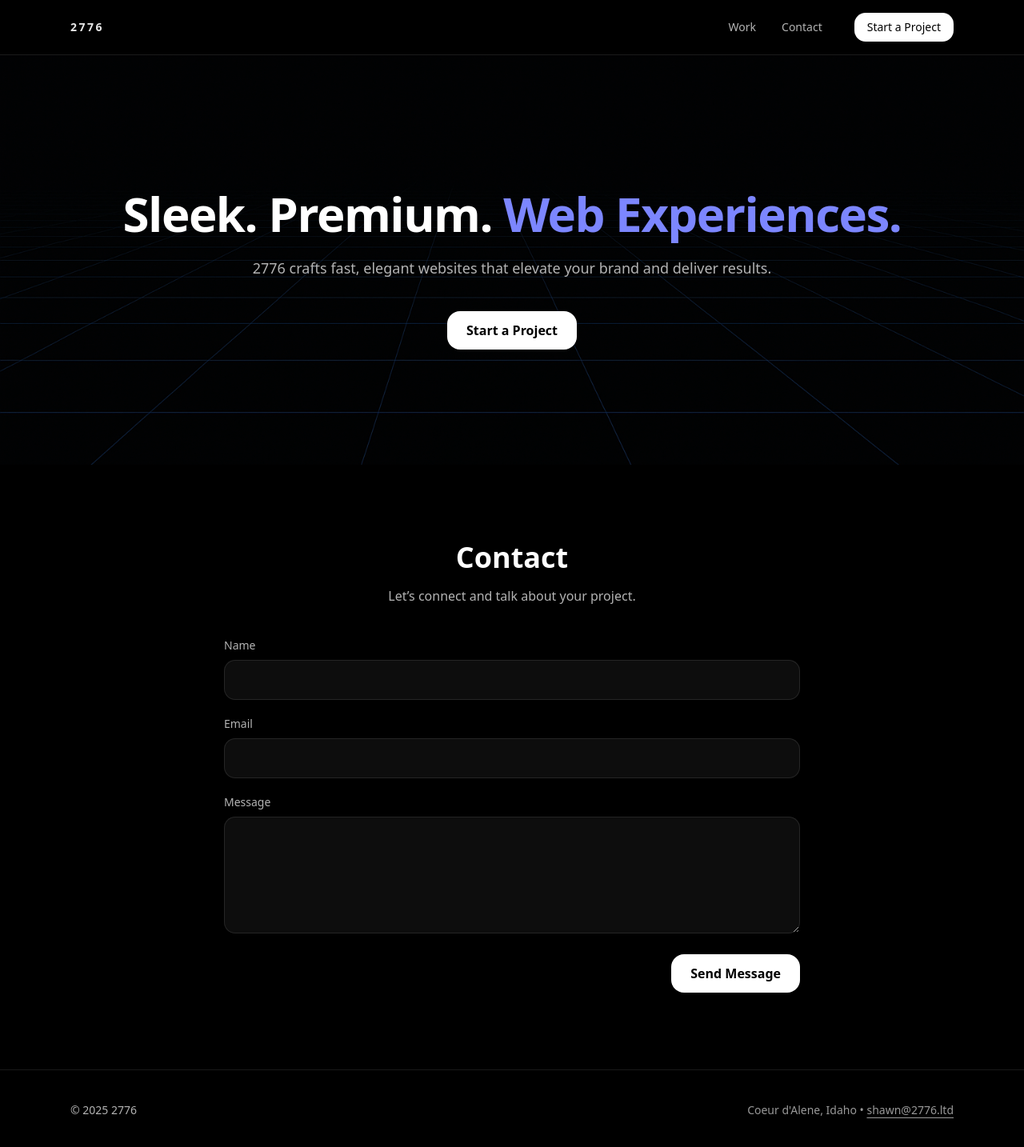
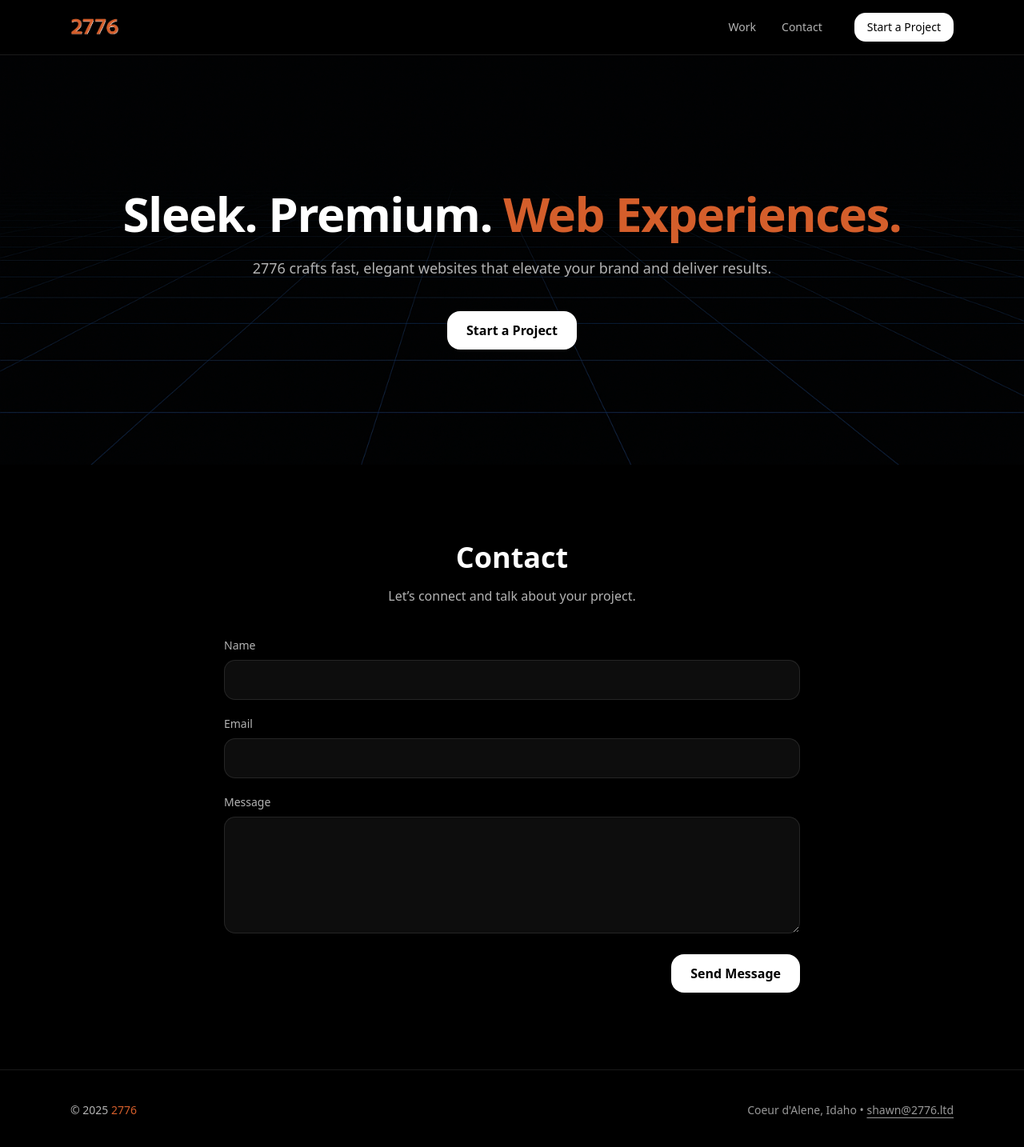
Before and after one commit to Shawn2776/2776, a Next.js app: page / in a window 1280 px wide. Shown: the top 1434 px of the page at 80% size. Built offline with nearby package versions, Linux system fonts and the light colour scheme.

Commit message:
added orange logo

```diff
--- a/app/page.js
+++ b/app/page.js
@@ -27,7 +27,7 @@ function Hero() {
       {/* Content */}
       <div className="relative z-10 mx-auto max-w-6xl px-6 py-24 md:py-36 text-center">
         <h1 className="mt-6 text-5xl md:text-6xl font-extrabold tracking-tight">
-          Sleek. Premium. <span className="text-indigo-400">Web Experiences.</span>
+          Sleek. Premium. <span className="text-[#d45e2b]">Web Experiences.</span>
         </h1>
         <p className="mx-auto mt-6 max-w-2xl text-lg text-white/70">
           2776 crafts fast, elegant websites that elevate your brand and deliver results.
--- a/components/SiteFooter.jsx
+++ b/components/SiteFooter.jsx
@@ -4,7 +4,9 @@ export default function SiteFooter() {
     <footer className="border-t border-white/10">
       <div className="mx-auto max-w-6xl px-6 py-10 flex flex-col md:flex-row items-center justify-between gap-6">
         <div className="flex items-center gap-3 text-white/70">
-          <span className="text-sm">© {new Date().getFullYear()} 2776</span>
+          <span className="text-sm">
+            © {new Date().getFullYear()} <span className="text-[#d45e2b]">2776</span>
+          </span>
         </div>
         <div className="text-sm text-white/60">
           Coeur d&apos;Alene, Idaho •{" "}
--- a/components/SiteNav.jsx
+++ b/components/SiteNav.jsx
@@ -1,4 +1,5 @@
 // components/SiteNav.jsx
+import Image from "next/image";
 import Link from "next/link";
 
 export default function SiteNav() {
@@ -7,7 +8,14 @@ export default function SiteNav() {
       <div className="mx-auto max-w-6xl px-6 py-4 flex items-center justify-between">
         <Link href="/" className="group inline-flex items-center gap-3">
           <span className="font-semibold tracking-[0.18em] text-sm uppercase text-white/90 group-hover:text-white transition">
-            2776
+            <Image
+              src="/2776_logo_orange.png"
+              alt="2776"
+              width={600} // intrinsic file size (any correct ratio works)
+              height={160}
+              className="h-6 w-auto md:h-7 lg:h-8" // auto width, responsive height
+              priority // keep LCP snappy
+            />
           </span>
         </Link>
         <nav className="hidden md:flex items-center gap-8 text-sm text-white/70">
```
Also changed, not shown: public/2776_logo_orange.png (added), public/logo_2776.png (added).
